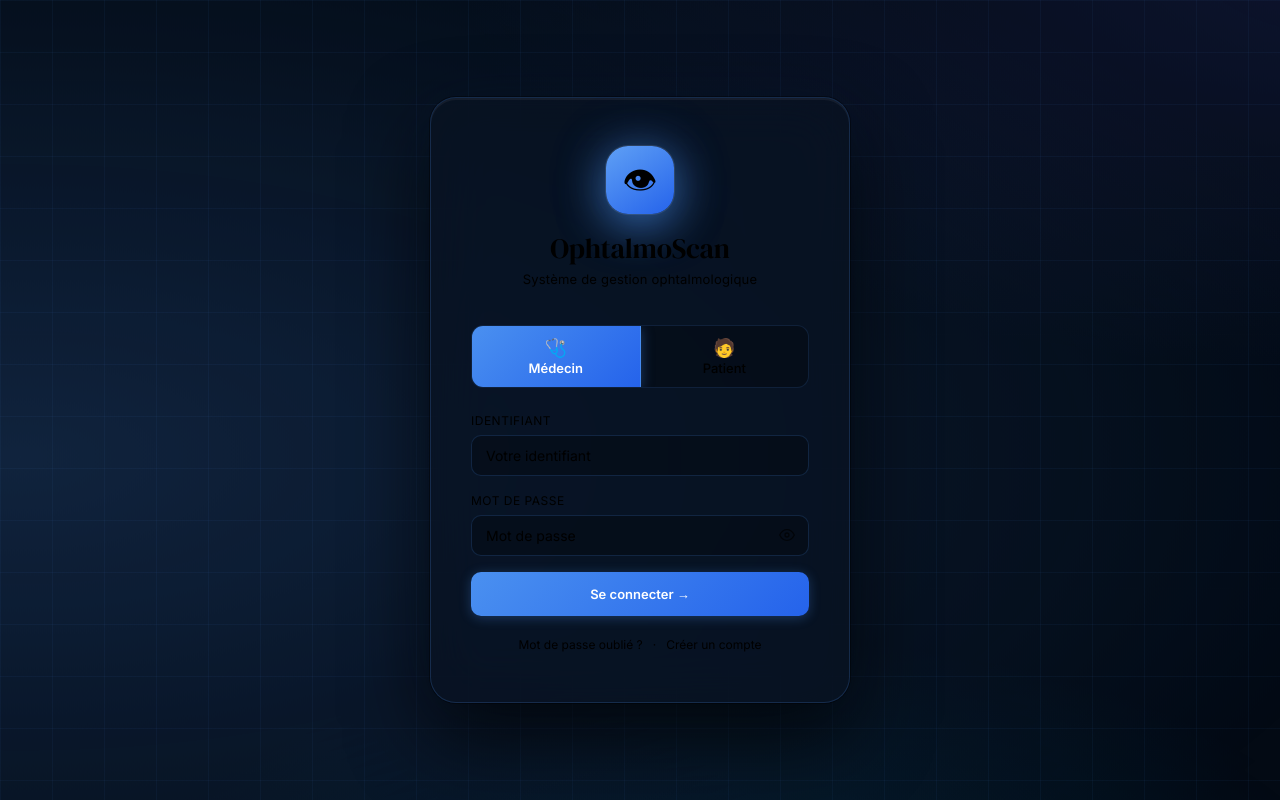
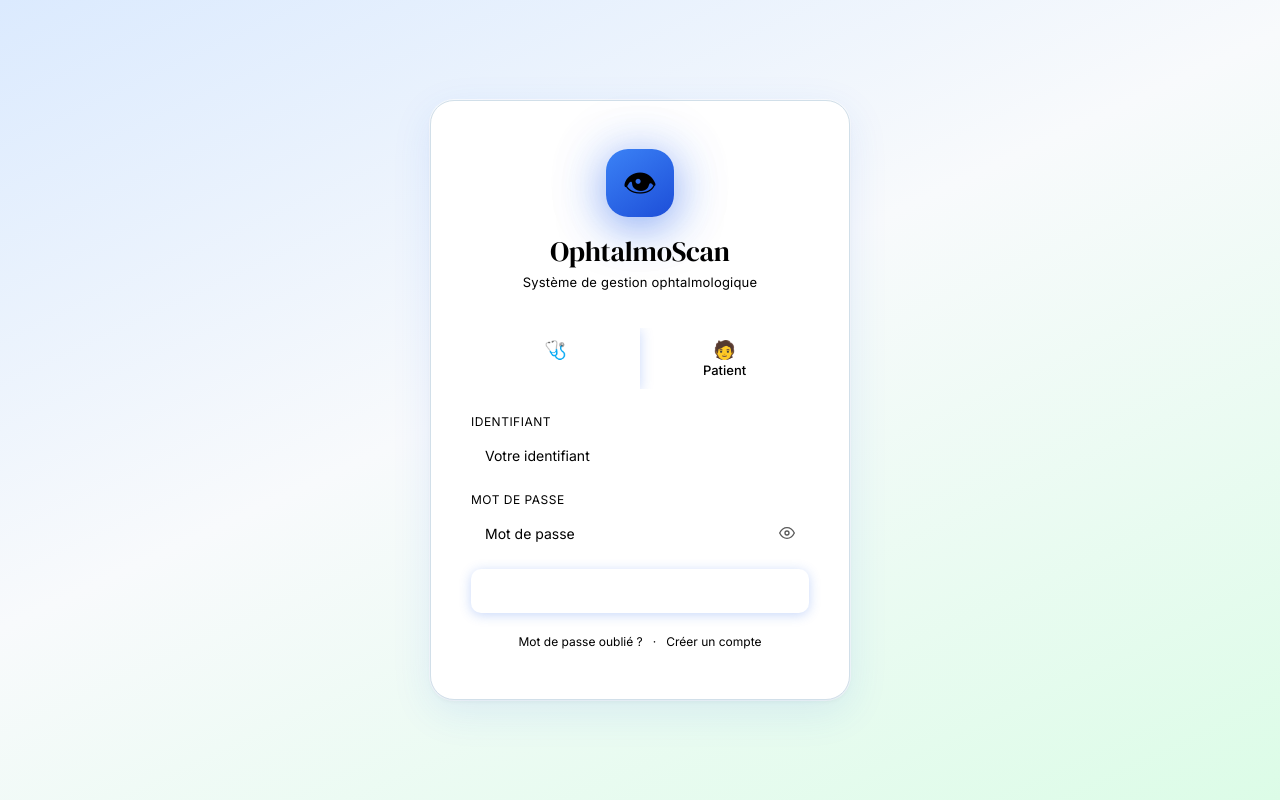
Before and after one commit to youssefbaz/ophtalmo-scan, a Flask app: page / in a window 1280 px wide. Run offline with Flask 3, Linux system fonts and the light colour scheme; some libraries are stand-ins or nearby versions.

Commit message:
fix them v1

```diff
--- a/static/css/app.css
+++ b/static/css/app.css
@@ -1,13 +1,61 @@
 <style>
-/* ── DEFAULT THEME: SOMBRE / DARK NAVY (no class) ── */
+/* ── DEFAULT THEME: CLEAN LIGHT / MEDICAL (no class) ── */
 :root {
+  --bg: #f8fafc;
+  --bg2: #f1f5f9;
+  --bg3: #e8eef4;
+  --card: #ffffff;
+  --border: #cbd5e1;
+  --surface-accent: #e0eeff;
+  /* Primary: clean medical blue */
+  --teal: #2563eb;
+  --teal2: #1d4ed8;
+  --teal-dim: rgba(37,99,235,0.09);
+  --amber: #d97706;
+  --amber-dim: rgba(217,119,6,0.10);
+  --red: #dc2626;
+  --red-dim: rgba(220,38,38,0.09);
+  --green: #16a34a;
+  --green-dim: rgba(22,163,74,0.09);
+  --blue: #3b82f6;
+  --text: #0f172a;
+  --text2: #475569;
+  --text3: #94a3b8;
+  --radius: 14px;
+  --shadow: 0 4px 24px rgba(0,0,0,0.10);
+  --glass-bg: rgba(255,255,255,0.88);
+  --glass-border: rgba(37,99,235,0.14);
+  --card-shadow: 0 1px 3px rgba(0,0,0,0.06), 0 4px 16px rgba(0,0,0,0.04);
+  /* Semantic colored text — dark values for light backgrounds */
+  --color-red:   #b91c1c;
+  --color-amber: #92400e;
+  --color-green: #15803d;
+  --color-blue:  #1d4ed8;
+  --color-red-bg:   rgba(220,38,38,0.08);
+  --color-amber-bg: rgba(180,83,9,0.08);
+  --color-green-bg: rgba(21,128,61,0.08);
+  --color-blue-bg:  rgba(29,78,216,0.08);
+}
+:root select.input option,
+:root select.form-input option {
+  background: #f1f5f9; color: #0f172a;
+}
+
+/* ── THEMES ── */
+/* theme-light: same as default root, no overrides needed */
+body.theme-light select.input option,
+body.theme-light select.form-input option {
+  background: #f1f5f9; color: #0f172a;
+}
+
+/* ── DARK THEME ── */
+body.theme-dark {
   --bg: #08111f;
   --bg2: #0e1929;
   --bg3: #142035;
   --card: #18253c;
   --border: #243650;
   --surface-accent: #0d1a2e;
-  /* Primary: calm medical blue */
   --teal: #4a90f0;
   --teal2: #2563eb;
   --teal-dim: rgba(74,144,240,0.12);
@@ -21,13 +69,10 @@
   --text: #e4eeff;
   --text2: #8da8cc;
   --text3: #4d6a8a;
-  --radius: 14px;
   --shadow: 0 4px 32px rgba(0,0,0,0.65);
-  /* Glass effect tokens */
-  --glass-bg: rgba(12, 20, 36, 0.72);
+  --glass-bg: rgba(12,20,36,0.72);
   --glass-border: rgba(74,144,240,0.15);
   --card-shadow: 0 1px 3px rgba(0,0,0,0.4), 0 8px 24px rgba(0,0,0,0.3);
-  /* Semantic colored text — light values for dark backgrounds */
   --color-red:   #fca5a5;
   --color-amber: #fcd34d;
   --color-green: #86efac;
@@ -168,23 +187,24 @@ body.theme-contrast .topbar {
 
 /* ── LOGIN ── */
 
-/* Aurora glow animation */
+@keyframes icon-glow {
+  0%,100% { box-shadow: 0 8px 32px rgba(37,99,235,0.35), 0 0 0 1px rgba(255,255,255,0.12); }
+  50%     { box-shadow: 0 10px 48px rgba(37,99,235,0.55), 0 0 0 1px rgba(255,255,255,0.18), 0 0 80px rgba(37,99,235,0.18); }
+}
+
+/* Aurora animation — used only in dark theme */
 @keyframes aurora-drift {
   0%   { transform: translate(0%,    0%)    scale(1);    opacity: 1; }
   33%  { transform: translate(4%,   -3%)    scale(1.06); opacity: 0.85; }
   66%  { transform: translate(-3%,   5%)    scale(0.97); opacity: 0.92; }
   100% { transform: translate(0%,    0%)    scale(1);    opacity: 1; }
 }
-@keyframes icon-glow {
-  0%,100% { box-shadow: 0 8px 32px rgba(74,144,240,0.45), 0 0 0 1px rgba(255,255,255,0.08); }
-  50%     { box-shadow: 0 10px 48px rgba(74,144,240,0.70), 0 0 0 1px rgba(255,255,255,0.12), 0 0 80px rgba(74,144,240,0.22); }
-}
 
 #loginScreen {
   position: fixed;
   top: 0; right: 0; bottom: 0; left: 0;
-  /* Deep space base */
-  background: #030a14;
+  /* Soft medical gradient — clean light */
+  background: linear-gradient(155deg, #dbeafe 0%, #f8fafc 45%, #dcfce7 100%);
   display: flex;
   align-items: center;
   justify-content: center;
@@ -195,8 +215,28 @@ body.theme-contrast .topbar {
   box-sizing: border-box;
 }
 
-/* Aurora glow layer */
-#loginScreen::before {
+.login-box {
+  width: 100%;
+  max-width: 420px;
+  box-sizing: border-box;
+  background: #ffffff;
+  border: 1px solid #d1dfe9;
+  border-radius: 24px;
+  padding: 48px 40px;
+  box-shadow:
+    0 2px 4px rgba(0,0,0,0.04),
+    0 12px 40px rgba(37,99,235,0.10),
+    0 0 0 1px rgba(255,255,255,0.8);
+  margin: auto;
+  position: relative;
+  z-index: 1;
+}
+
+/* Dark theme overrides */
+body.theme-dark #loginScreen {
+  background: #030a14;
+}
+body.theme-dark #loginScreen::before {
   content: '';
   position: absolute;
   inset: -20%;
@@ -208,9 +248,7 @@ body.theme-contrast .topbar {
   pointer-events: none;
   z-index: 0;
 }
-
-/* Fine grid overlay */
-#loginScreen::after {
+body.theme-dark #loginScreen::after {
   content: '';
   position: absolute;
   inset: 0;
@@ -221,94 +259,26 @@ body.theme-contrast .topbar {
   pointer-events: none;
   z-index: 0;
 }
-
-.login-box {
-  width: 100%;
-  max-width: 420px;
-  box-sizing: border-box;
-  /* Glassmorphism — deep dark glass panel */
-  background: rgba(10, 18, 32, 0.78);
+body.theme-dark .login-box {
+  background: rgba(10,18,32,0.78);
   backdrop-filter: blur(28px) saturate(1.4);
   -webkit-backdrop-filter: blur(28px) saturate(1.4);
   border: 1px solid rgba(74,144,240,0.20);
-  border-radius: 26px;
-  padding: 48px 40px;
   box-shadow:
     0 2px 0 rgba(255,255,255,0.05) inset,
     0 32px 80px rgba(0,0,0,0.75),
     0 0 0 1px rgba(0,0,0,0.4),
     0 0 60px rgba(74,144,240,0.06);
-  margin: auto;
-  position: relative;
-  z-index: 1;
-}
-
-/* Login box — for light/clinical themes, ensure readable contrast */
-body.theme-light .login-box,
-body.theme-clinical .login-box {
-  background: rgba(255,255,255,0.95);
-  backdrop-filter: blur(20px) saturate(1.2);
-  -webkit-backdrop-filter: blur(20px) saturate(1.2);
-  border-color: rgba(37,99,235,0.18);
-  box-shadow: 0 24px 64px rgba(0,0,0,0.16), 0 0 0 1px rgba(37,99,235,0.06);
-}
-body.theme-light .login-box .form-input,
-body.theme-clinical .login-box .form-input {
-  background: var(--bg3); border-color: var(--border); border-radius: 10px; color: var(--text);
-}
-body.theme-light .login-box .form-input:focus,
-body.theme-clinical .login-box .form-input:focus {
-  border-color: var(--teal); box-shadow: 0 0 0 3px rgba(37,99,235,0.10);
-}
-body.theme-light .login-box .role-tabs,
-body.theme-clinical .login-box .role-tabs {
-  background: var(--bg2); border-color: var(--border);
-}
-body.theme-light .login-box .btn-primary,
-body.theme-clinical .login-box .btn-primary {
-  background: linear-gradient(135deg, var(--teal), var(--teal2)); color: #ffffff; border: none;
-}
-body.theme-light .login-box .btn-primary:hover,
-body.theme-clinical .login-box .btn-primary:hover {
-  background: var(--teal2); color: #ffffff;
-}
-body.theme-light .login-box .role-tabs,
-body.theme-clinical .login-box .role-tabs {
-  background: var(--bg2); border-color: var(--border);
-}
-body.theme-light .login-box .role-tab,
-body.theme-clinical .login-box .role-tab {
-  color: var(--text2);
-}
-body.theme-light .login-box .role-tab.active,
-body.theme-clinical .login-box .role-tab.active {
-  background: var(--teal); color: #ffffff;
-}
-body.theme-light .login-box .btn-ghost,
-body.theme-clinical .login-box .btn-ghost {
-  background: var(--bg2); border: 1.5px solid var(--border); color: var(--text2);
-}
-body.theme-light .login-box .auth-msg-error,
-body.theme-clinical .login-box .auth-msg-error {
-  background: #fee2e2; color: #b91c1c; border: 1px solid #fca5a5;
-}
-body.theme-light .login-box .auth-msg-success,
-body.theme-clinical .login-box .auth-msg-success {
-  background: #dcfce7; color: #15803d; border: 1px solid #86efac;
-}
-body.theme-light .login-box .auth-msg-info,
-body.theme-clinical .login-box .auth-msg-info {
-  background: #dbeafe; color: #1e40af; border: 1px solid #93c5fd;
 }
 
 .login-logo { text-align: center; margin-bottom: 36px; }
 .login-logo-icon {
   width: 68px; height: 68px;
-  background: linear-gradient(145deg, #5fa0f5, #2563eb);
+  background: linear-gradient(145deg, #3b82f6, #1d4ed8);
   border-radius: 22px;
   display: flex; align-items: center; justify-content: center;
   font-size: 34px; margin: 0 auto 18px;
-  box-shadow: 0 8px 32px rgba(74,144,240,0.5), 0 0 0 1px rgba(255,255,255,0.08);
+  box-shadow: 0 8px 32px rgba(37,99,235,0.4), 0 0 0 1px rgba(255,255,255,0.18);
   animation: icon-glow 4s ease-in-out infinite;
 }
 .login-title {
@@ -322,24 +292,31 @@ body.theme-clinical .login-box .auth-msg-info {
 
 .role-tabs {
   display: flex; gap: 0; margin-bottom: 24px;
-  background: rgba(0,0,0,0.25);
+  background: var(--bg2);
   padding: 0; border-radius: 12px;
-  border: 1px solid rgba(74,144,240,0.15);
+  border: 1px solid var(--border);
   overflow: hidden;
 }
 .role-tab {
   flex: 1; padding: 11px 8px; border-radius: 0; border: none;
-  border-right: 1px solid rgba(74,144,240,0.12);
+  border-right: 1px solid var(--border);
   background: transparent; color: var(--text2);
   font-family: 'Inter', sans-serif; font-size: 13px; font-weight: 500;
   cursor: pointer; transition: background 0.2s, color 0.2s; text-align: center;
 }
 .role-tab:last-child { border-right: none; }
-.role-tab:hover:not(.active) { background: rgba(74,144,240,0.08); color: var(--text); }
+.role-tab:hover:not(.active) { background: var(--teal-dim); color: var(--text); }
 .role-tab.active {
-  background: linear-gradient(135deg, #4a90f0, #2563eb);
+  background: linear-gradient(135deg, var(--teal), var(--teal2));
   color: #fff; font-weight: 600;
-  box-shadow: 0 2px 12px rgba(74,144,240,0.35);
+  box-shadow: 0 2px 12px rgba(37,99,235,0.25);
+}
+body.theme-dark .role-tabs {
+  background: rgba(0,0,0,0.25);
+  border-color: rgba(74,144,240,0.15);
+}
+body.theme-dark .role-tab {
+  border-right-color: rgba(74,144,240,0.12);
 }
 .role-tab .role-emoji { display: block; font-size: 18px; margin-bottom: 2px; }
 
@@ -347,17 +324,25 @@ body.theme-clinical .login-box .auth-msg-info {
 .form-label { font-size: 12px; color: var(--text2); margin-bottom: 6px; display: block; text-transform: uppercase; letter-spacing: 0.5px; }
 .form-input {
   width: 100%; padding: 11px 14px;
-  background: rgba(0,0,0,0.25);
-  border: 1px solid rgba(74,144,240,0.18);
+  background: var(--bg2);
+  border: 1.5px solid var(--border);
   border-radius: 10px; color: var(--text);
   font-family: 'Inter', sans-serif; font-size: 14px;
   outline: none; transition: border-color 0.2s, box-shadow 0.2s;
 }
 .form-input:focus {
-  border-color: rgba(74,144,240,0.55);
+  border-color: var(--teal);
+  box-shadow: 0 0 0 3px var(--teal-dim);
+}
+.form-input::placeholder { color: var(--text3); }
+body.theme-dark .form-input {
+  background: rgba(0,0,0,0.25);
+  border-color: rgba(74,144,240,0.20);
+}
+body.theme-dark .form-input:focus {
+  border-color: rgba(74,144,240,0.60);
   box-shadow: 0 0 0 3px rgba(74,144,240,0.12);
 }
-.form-input::placeholder { color: var(--text3); }
 
 .demo-creds {
   background: var(--teal-dim);
@@ -648,13 +630,13 @@ body.theme-clinical .stat-card { border-color: var(--border); box-shadow: 0 1px
 /* ── BUTTONS ── */
 .btn { padding: 9px 18px; border-radius: 10px; border: none; font-family: 'Inter', sans-serif; font-size: 13px; font-weight: 600; cursor: pointer; transition: all 0.18s; display: inline-flex; align-items: center; gap: 7px; min-height: 44px; }
 .btn-primary {
-  background: linear-gradient(135deg, #4a90f0, #2563eb);
+  background: linear-gradient(135deg, var(--teal), var(--teal2));
   color: white;
-  box-shadow: 0 2px 12px rgba(74,144,240,0.30);
+  box-shadow: 0 2px 12px rgba(37,99,235,0.25);
 }
 .btn-primary:hover {
-  background: linear-gradient(135deg, #5a9ef5, #1d4ed8);
-  box-shadow: 0 4px 18px rgba(74,144,240,0.45);
+  background: var(--teal2);
+  box-shadow: 0 4px 18px rgba(37,99,235,0.38);
   transform: translateY(-1px);
 }
 .btn-primary:active { transform: translateY(0); }
--- a/static/js/i18n.js
+++ b/static/js/i18n.js
@@ -91,12 +91,12 @@ function t(key) {
 
 function applyTheme(theme) {
   document.body.classList.remove('theme-dark','theme-light','theme-clinical','theme-contrast','theme-minuit');
-  if (theme !== 'dark') document.body.classList.add('theme-' + theme);
+  if (theme !== 'light') document.body.classList.add('theme-' + theme);
   localStorage.setItem('ophtalmo_theme', theme);
   // Sync mobile browser chrome (address bar / status bar) with app theme
-  const bgColors = { dark:'#0f1724', light:'#f0f4f8', clinical:'#f5f7fa', contrast:'#000000' };
+  const bgColors = { dark:'#0f1724', light:'#f8fafc', clinical:'#f5f7fa', contrast:'#000000' };
   const metaTag = document.querySelector('meta[name="theme-color"]');
-  if (metaTag) metaTag.content = bgColors[theme] || '#0f1724';
+  if (metaTag) metaTag.content = bgColors[theme] || '#f8fafc';
 }
 
 // ─── PAGE LOAD: check for password reset token in URL ─────────────────────────
@@ -104,7 +104,7 @@ function applyTheme(theme) {
   initPasswordToggles(); // wire up eye-toggles on all static auth panels
 
   applyLang(_currentLang);
-  let storedTheme = localStorage.getItem('ophtalmo_theme') || 'dark';
+  let storedTheme = localStorage.getItem('ophtalmo_theme') || 'light';
   if (storedTheme === 'minuit') storedTheme = 'dark'; // old minuit → dark
   applyTheme(storedTheme);
 
```
Also changed, not shown: other parts of static/css/app.css (+36 -58 lines).
